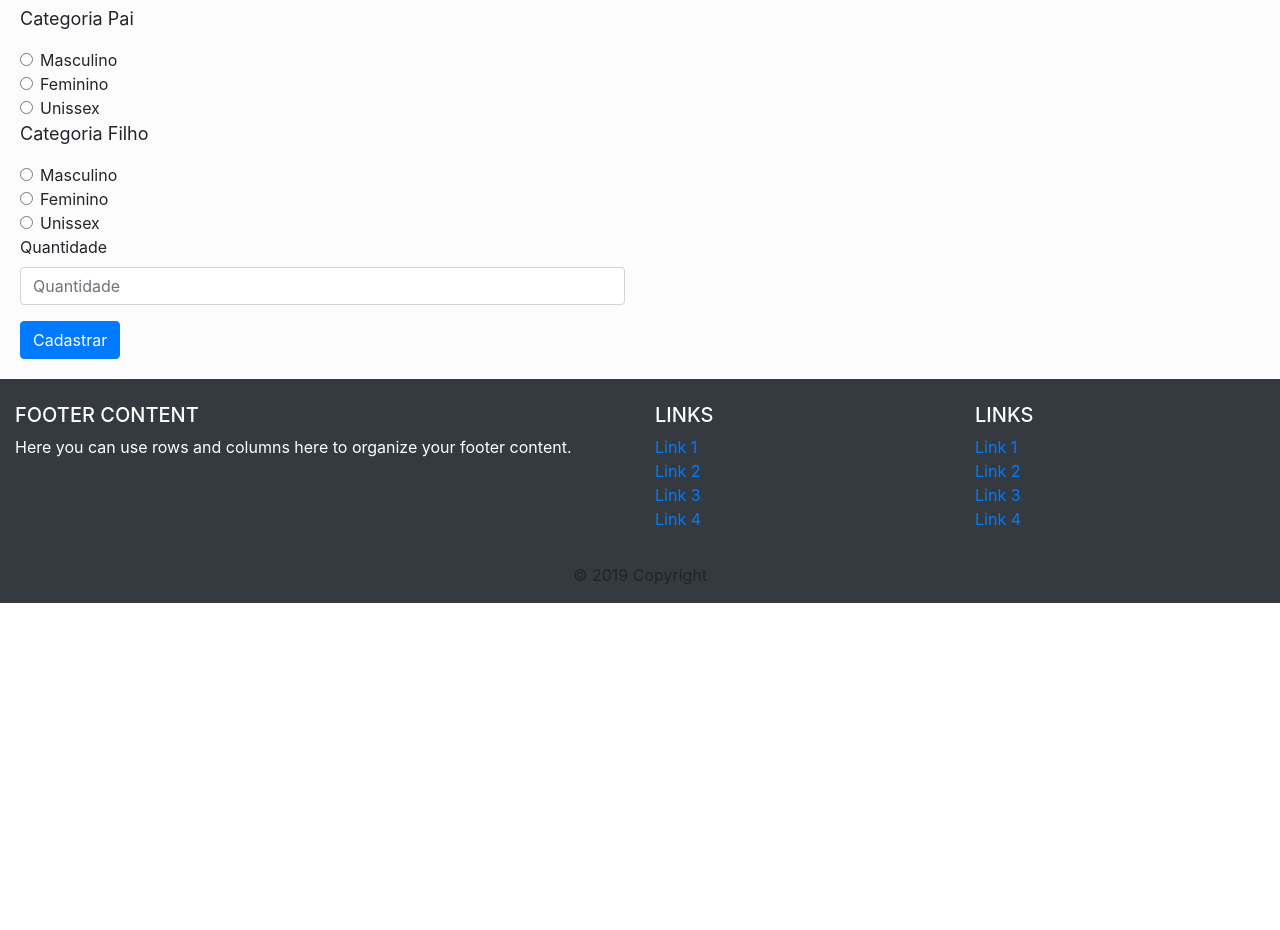
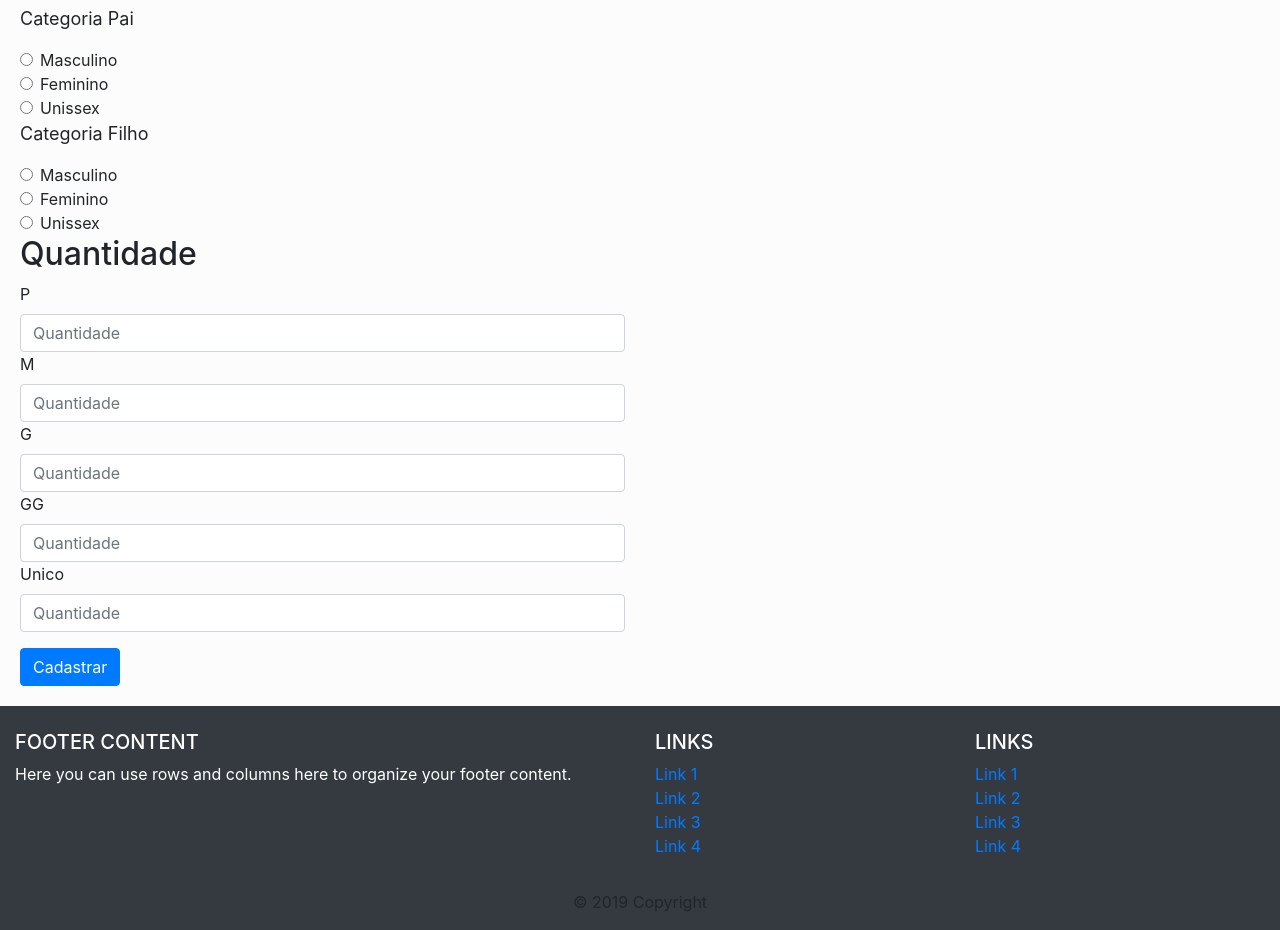
Before and after one commit to gregoryjvrusso/recomendacoes-tcc, a PHP site: page /produto-cadastrar.php in a window 1280 px wide. Shown: the part 751-1681 px from the top of the page. Before the commit the page ends 1354 px from the top, so only its background shows below. Run offline with PHP 8.4, Linux system fonts and the light colour scheme; some libraries are stand-ins or nearby versions.

Commit message:
feat: criação de quantidade unicas por tamanho

```diff
--- a/ecommerce/produto-cadastrar.php
+++ b/ecommerce/produto-cadastrar.php
@@ -101,8 +101,22 @@
           <!-- Fim da Categoria Filho -->
         </div>
         <div class="form-group">
-          <label for="preco_desconto_produto">Quantidade</label>
-          <input type="text" class="form-control" id="quantidade" name="quantidade" placeholder="Quantidade">
+          <h2>Quantidade</h2>
+          <!-- Tratamento de Quantidade -->
+          <label for="preco_desconto_produto">P</label>
+          <input type="text" class="form-control" id="quantidade_p" name="quantidade_p" placeholder="Quantidade">
+
+          <label for="preco_desconto_produto">M</label>
+          <input type="text" class="form-control" id="quantidade_m" name="quantidade_m" placeholder="Quantidade">
+
+          <label for="preco_desconto_produto">G</label>
+          <input type="text" class="form-control" id="quantidade_g" name="quantidade_g" placeholder="Quantidade">
+
+          <label for="preco_desconto_produto">GG</label>
+          <input type="text" class="form-control" id="quantidade_gg" name="quantidade_gg" placeholder="Quantidade">
+
+          <label for="preco_desconto_produto">Unico</label>
+          <input type="text" class="form-control" id="quantidade_unico" name="quantidade_unico" placeholder="Quantidade">
         </div>
         <button type="submit" class="btn btn-primary">Cadastrar</button>
       </form>
--- a/ecommerce/script.sql
+++ b/ecommerce/script.sql
@@ -21,7 +21,8 @@ CREATE TABLE QUANTIDADES(
   p INT,
   m INT,
   g INT,
-  gg INT
+  gg INT,
+  unico INT
 );
 
 CREATE TABLE CARACTERISTICAS (
```
Also changed, not shown: ecommerce/banco-produto.php (+8 -0 lines), ecommerce/class/produto.php (+34 -29 lines), ecommerce/produto-adicionar.php (+7 -1 lines).
